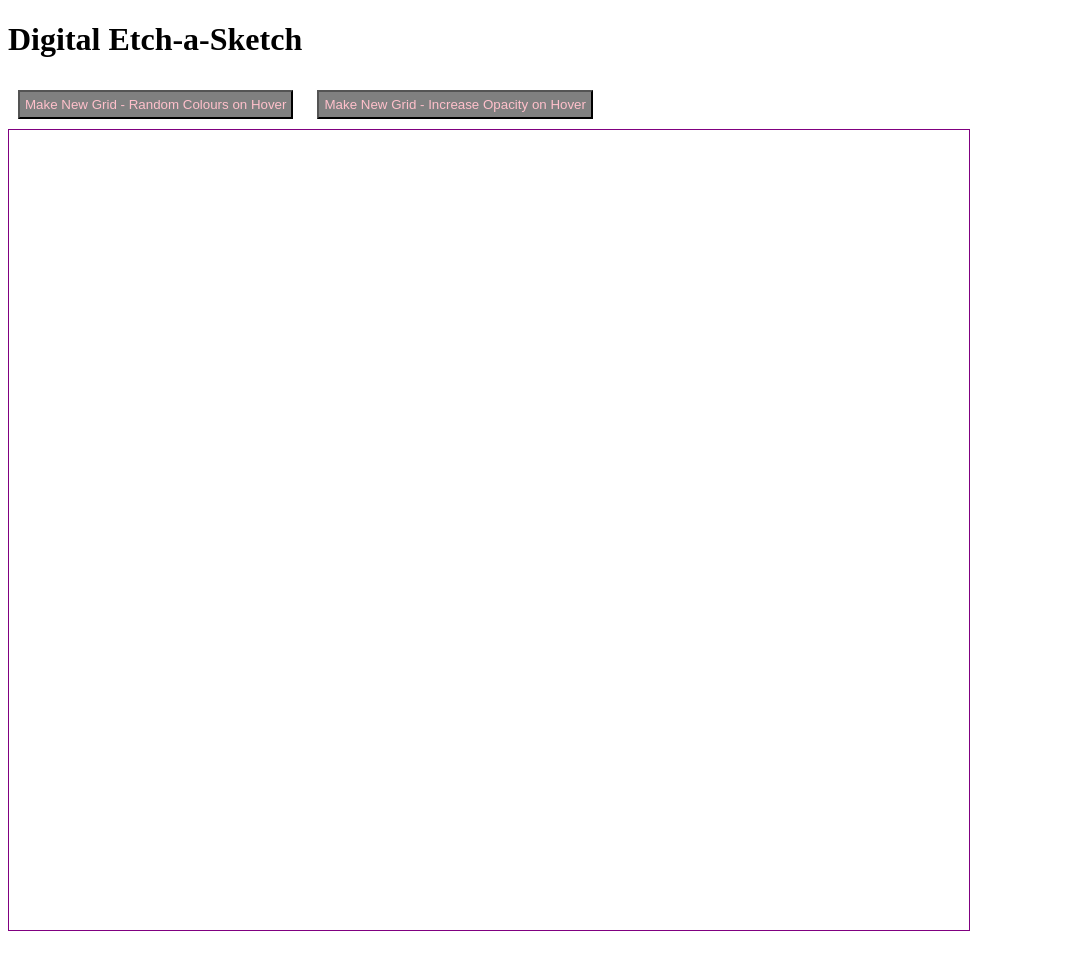
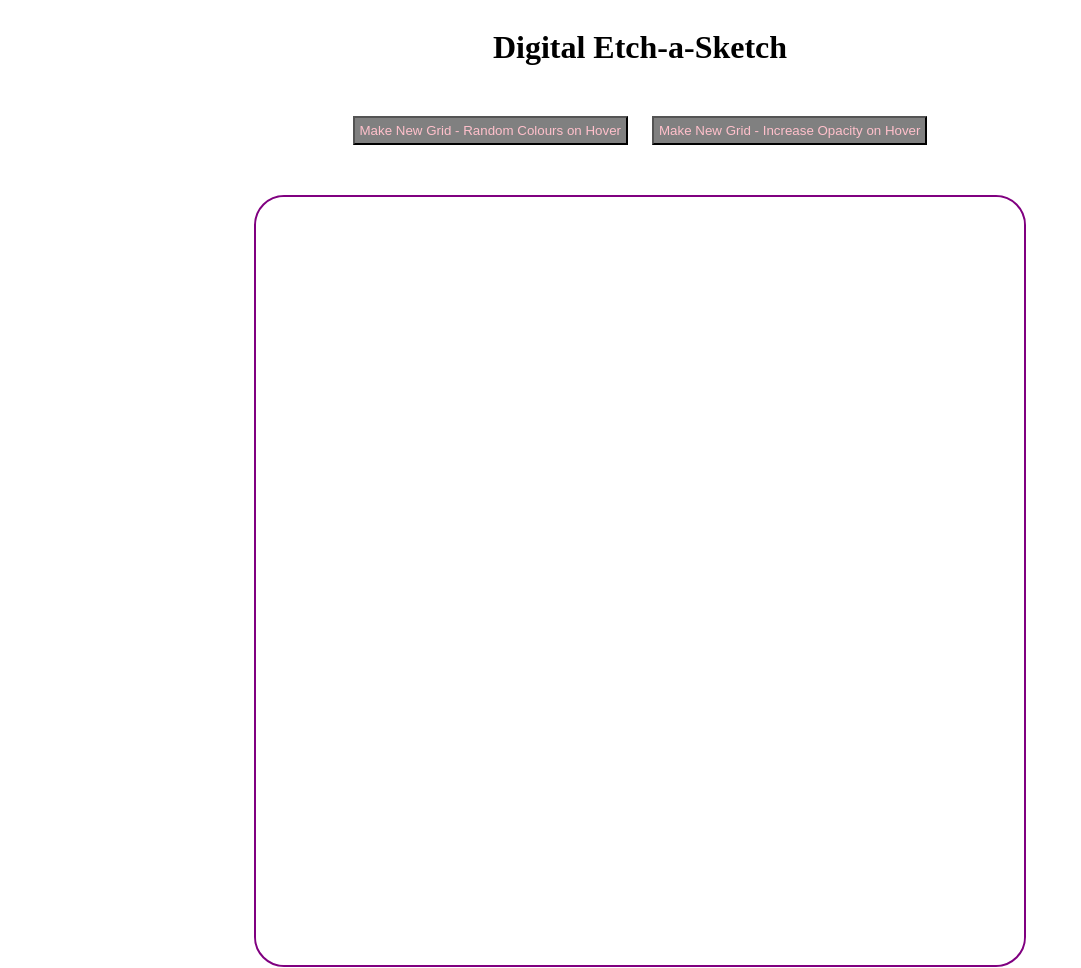
Before and after one commit to nicole-berty/Etch-a-Sketch, a plain HTML site: page index.html in a window 1280 px wide. Shown: the whole page, without its empty margins (0-1081 px from the left). Before the commit the page ends 931 px from the top, so only its background shows below. Drawn offline with Linux system fonts and the light colour scheme.

Commit message:
Update formatting of page to be laid out nicely

```diff
--- a/index.html
+++ b/index.html
@@ -2,15 +2,24 @@
 <html>
     <head>
         <title>Etch-a-Sketch</title>
+        <meta name="viewport" content="width=device-width, initial-scale=1">
         <link rel="stylesheet" href="style.css">
     </head>
     <body>
-        <h1>Digital Etch-a-Sketch</h1>
-        <button onClick="promptUser()">Make New Grid - Random Colours on Hover</button>
-        <button id="opacityButton">Make New Grid - Increase Opacity on Hover</button>
+        <div class="row">
+            <div class="col-3"></div>
+            <div class="col-6">
+                <h1>Digital Etch-a-Sketch</h1><br>
+                <button onClick="promptUser()">Make New Grid - Random Colours on Hover</button>
+                <button id="opacityButton">Make New Grid - Increase Opacity on Hover</button>
+            </div>
+            <div class="col-3"></div>
+        </div>
+        <div class="content">
         <div class="container">
 
         </div>
+    </div>
         <script src="script.js"></script>
     </body>
 </html>
--- a/style.css
+++ b/style.css
@@ -1,3 +1,13 @@
+body {
+    display: flex;
+    justify-content: center;
+    flex-direction: column;
+    align-items: center;
+}
+
+h1 {
+    text-align: center;
+}
 button {
     padding: 5px;
     margin: 10px;
@@ -6,14 +16,21 @@ button {
 }
 
 .container {
-    border:  1px solid purple;
-}
-
-.container {
     display: grid;
-    position: absolute;
     background-color: white;
     width: 100%;
     max-width: 960px;
     height: 100%;
+    border-radius: 30px;
+    margin: 0 auto;
+    overflow: hidden;
 }
+
+.content {
+    margin: 40px auto;
+    position: relative;
+    height: 60vw;
+    width: 60vw;
+    border-radius: 30px;
+    border:  2px solid purple;
+}
```
